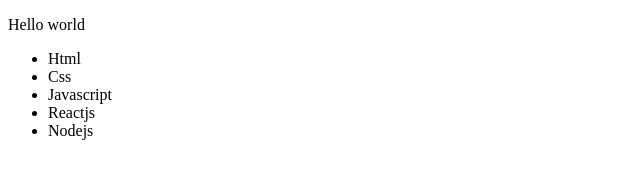
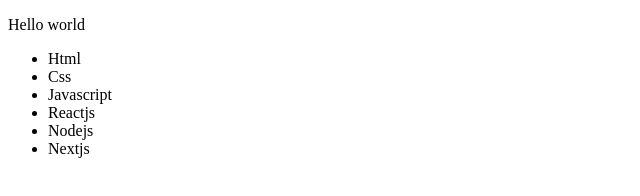
Before and after one commit to huyNd1507/Git-flow, a plain HTML site: page index.html in a window 1280 px wide. Shown: the full height of the page, 0-640 px from the left. Drawn offline with Linux system fonts and the light colour scheme.

Commit message:
add Nextjs

```diff
--- a/index.html
+++ b/index.html
@@ -15,6 +15,7 @@
       <li>Javascript</li>
       <li>Reactjs</li>
       <li>Nodejs</li>
+      <li>Nextjs</li>
     </ul>
   </body>
 </html>
```
